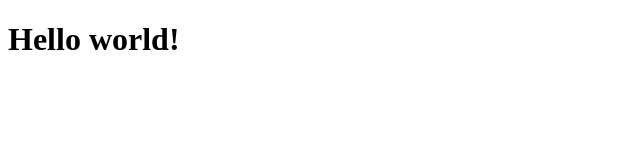
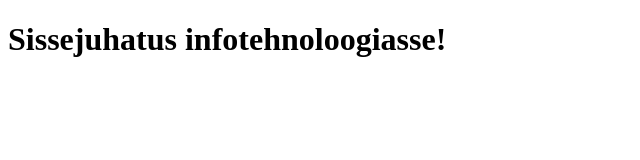
Before and after one commit to kheinl/kheinl.github.io, a plain HTML site: page index.html in a window 1280 px wide. Shown: the whole page, without its empty margins (0-640 px from the left). Drawn offline with Linux system fonts and the light colour scheme.

Commit message:
Update index.html

```diff
--- a/index.html
+++ b/index.html
@@ -2,9 +2,9 @@
 <html>
 <head lang="en">
 <meta charset="UTF-8">
-<title>Hello world!</title>
+<title>Kris page!</title>
 </head>
 <body>
-<h1>Hello world!</h1>
+<h1>Sissejuhatus infotehnoloogiasse!</h1>
 </body>
 </html>
```
